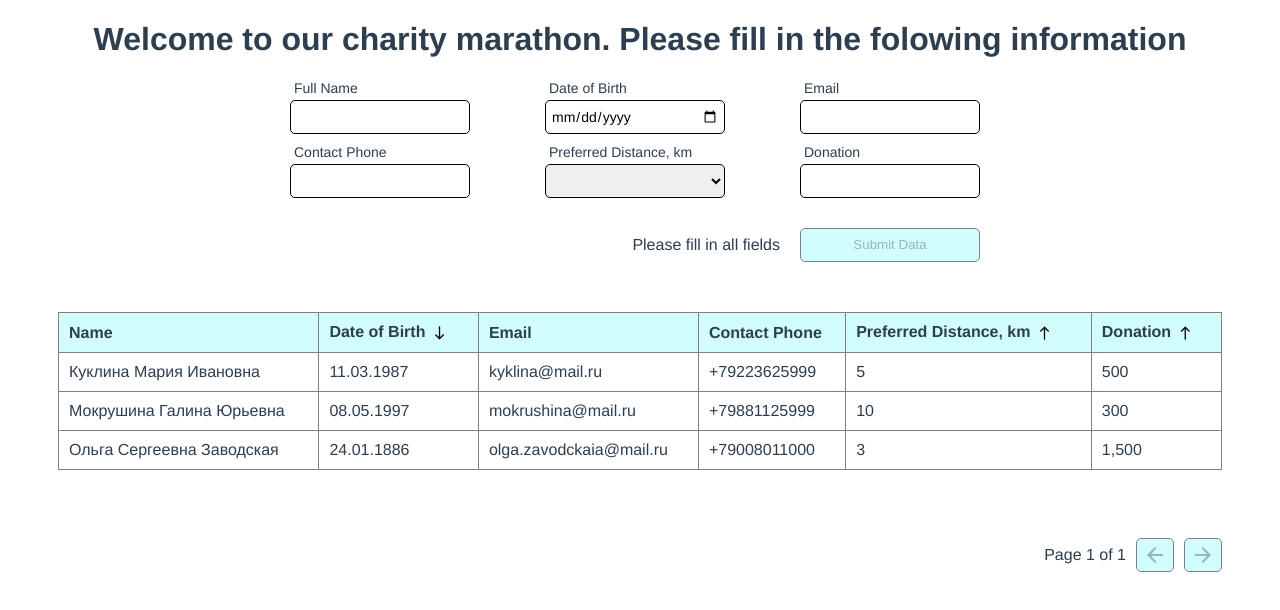
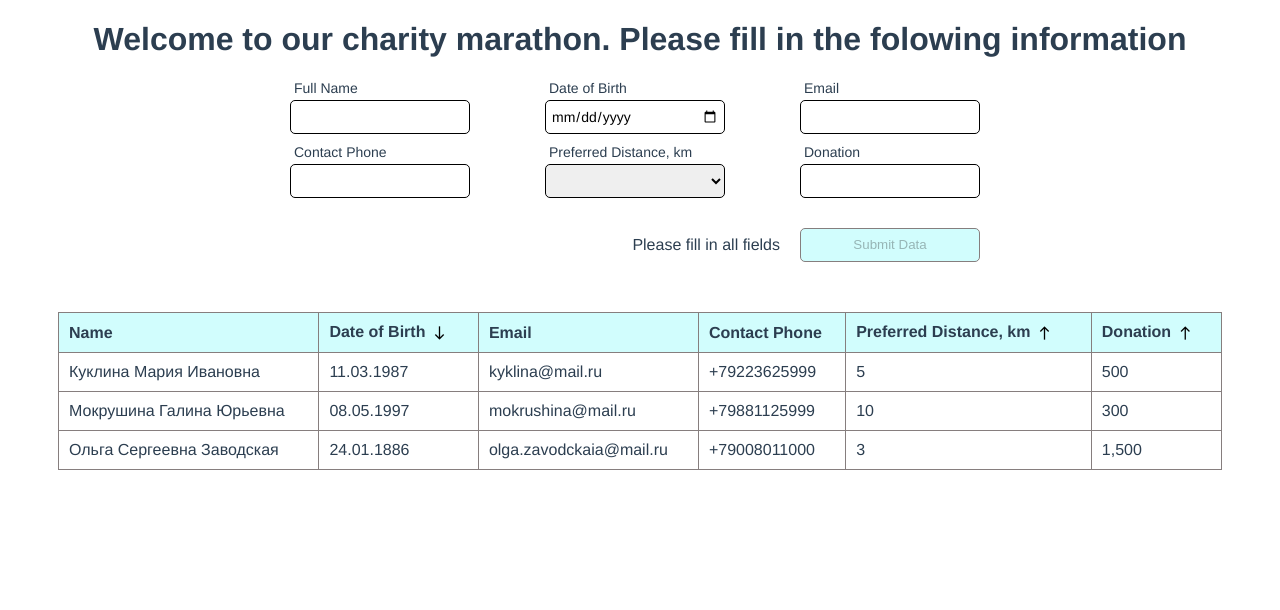
Before and after one commit to alex-y-kuznetsov/marathon, a Vue app in the folder marathon/: page /#/ in a window 1280 px wide. Shown: the top 610 px of the page. Built offline with nearby package versions, Linux system fonts and the light colour scheme.

Commit message:
pagination 3

```diff
--- a/marathon/src/components/UserTable.vue
+++ b/marathon/src/components/UserTable.vue
@@ -40,7 +40,7 @@
           </tr>
         </tbody>
       </table>
-      <div class="pagination">
+      <div class="pagination" v-if="totalPages > 1">
         <span class="pagination_pages">Page {{ pageNumber + 1 }} of {{ totalPages }}</span>
         <button class="page_button"
                 v-on:click.prevent="prevPage()"
```
